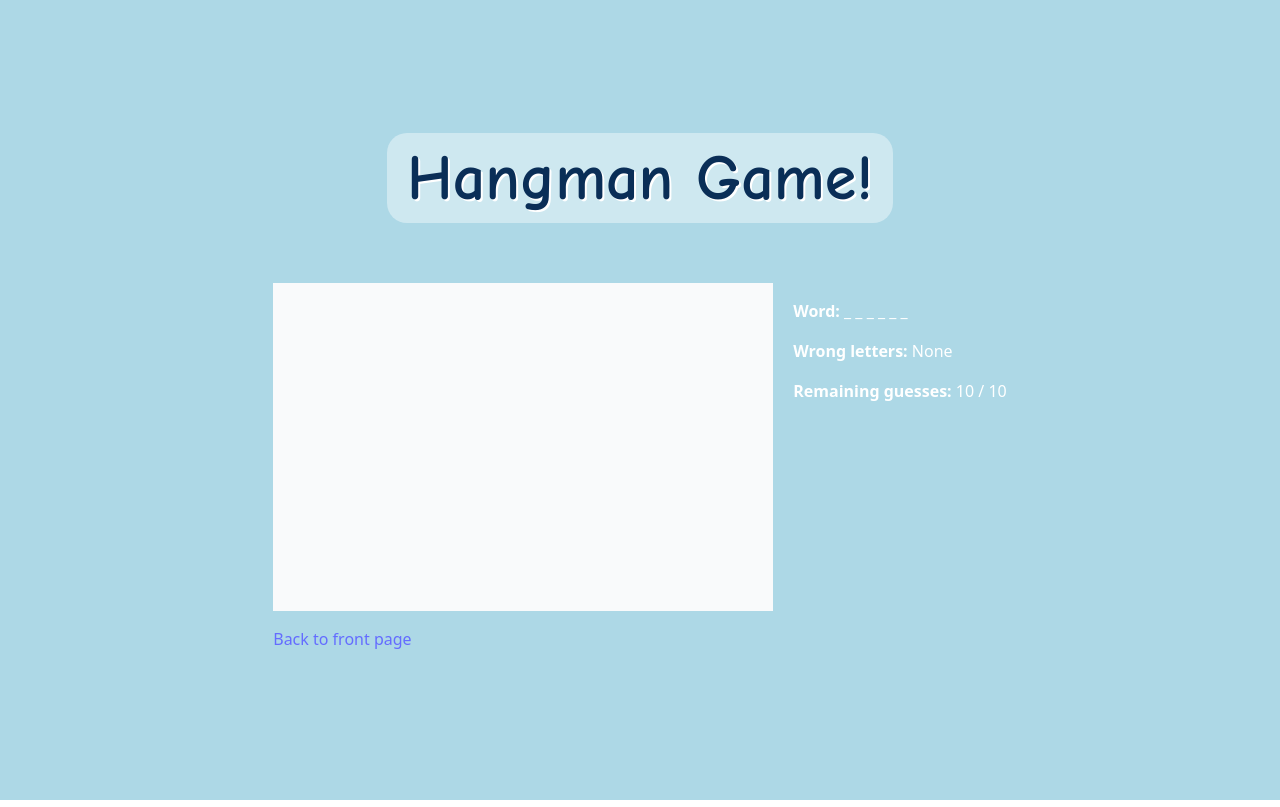
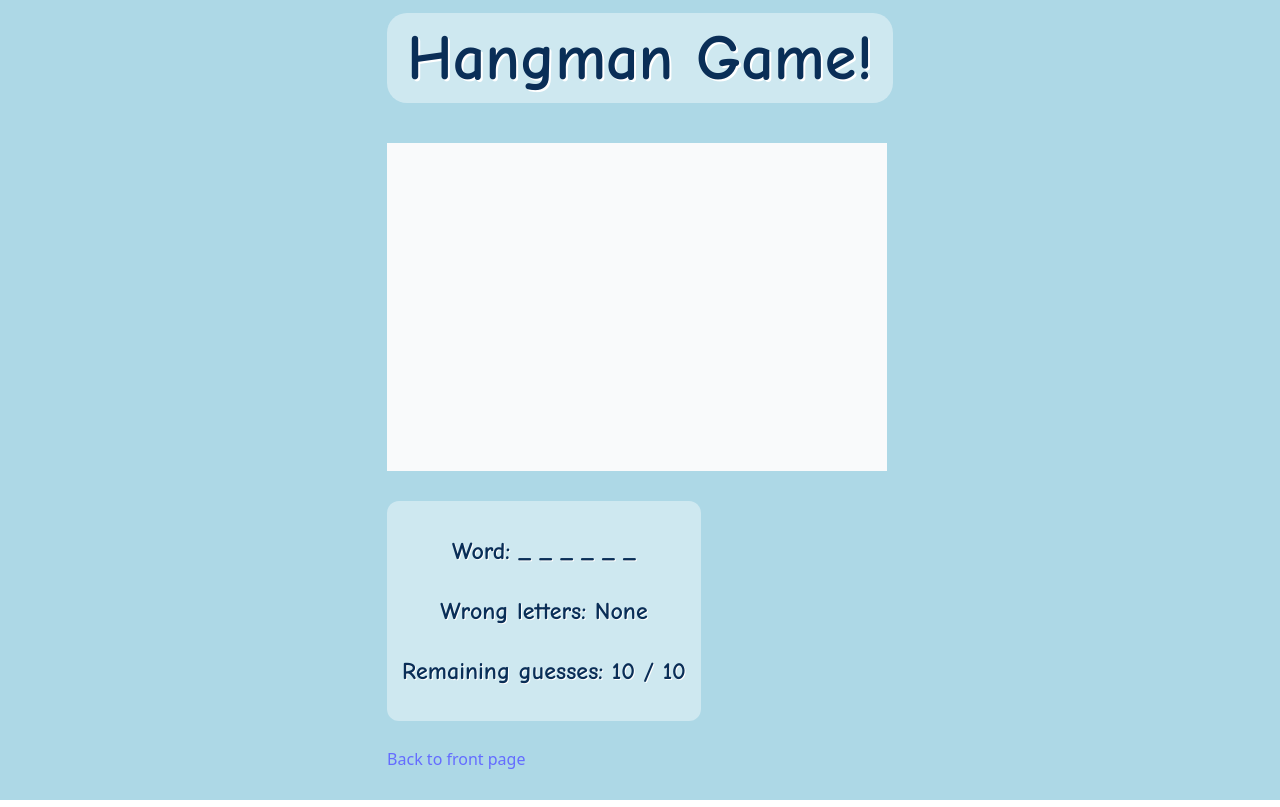
Before and after one commit to emmahaggren/accessible-minigames, a React (Vite) app: page /hangman-game in a window 1280 px wide. Built offline with nearby package versions, Linux system fonts and the light colour scheme.

Commit message:
kontrast

```diff
--- a/src/App.css
+++ b/src/App.css
@@ -2,7 +2,7 @@
 
 .title-text {
   font-family: "Comic Neue", "Poppins", sans-serif;
-  font-size: 4rem;
+  font-size: 3rem;
   font-weight: 700;
   color: #0a2e57;
   text-shadow: 2px 2px 0px #ffffff;
@@ -11,6 +11,12 @@
   background-color: rgba(255, 255, 255, 0.4);
   padding: 10px 20px;
   border-radius: 20px;
+}
+.container {
+  display: flex;
+  flex-direction: column;
+  align-items: center;
+  justify-content: center;
 }
 
 body {
@@ -25,37 +31,21 @@ body {
 .icons {
   display: flex;
   justify-content: center;
+  align-items: center;
   gap: 40px;
+  width: 100%;
+  margin: 0 auto;
 }
 
 
-
 .hangman-icon {
-  width: 200px;
-  height: 200px;
-  transition: transform 0.2s, width 0.2s, height 0.2s;
+  width: 180px;
+  height: 180px;
 }
 .hangman-icon:hover {
   transform: scale(1.1) translateY(-15px);
 }
 
-.quiz-icon {
-  width: 220px;
-  height: 220px;
-  transition: transform 0.2s, width 0.2s, height 0.2s;
-}
-.quiz-icon:hover {
-  transform: scale(1.1) translateY(-15px);
-}
-
-.jump-icon {
-  width: 220px;
-  height: 220px;
-  transition: transform 0.2s, width 0.2s, height 0.2s;
-}
-.jump-icon:hover {
-  transform: scale(1.1) translateY(-15px);
-}
 
 
 .cat {
--- a/src/hangman-game/hang-man.css
+++ b/src/hangman-game/hang-man.css
@@ -1,9 +1,4 @@
-main {
-    text-align: left;      /* overrides the global text-align */
-    display: flex;
-    flex-direction: column;
-    align-items: flex-start; /* ensures children align left */
-  }
+
   .title-text {
     font-family: "Comic Neue", "Poppins", sans-serif;
     font-size: 4rem;
@@ -32,8 +27,14 @@ main {
   }
 
   .textContainer{
-    flex: 1;
-    color: white;
-    font-size: 1rem;
-    line-height: 1.5;
+font-family: "Comic Neue", "Poppins", sans-serif;
+  font-size: 1.5rem;
+  font-weight: 600;
+  color: #0a2e57;
+  text-shadow: 1px 1px 0px #ffffff;
+  background-color: rgba(255, 255, 255, 0.4);
+  padding: 8px 15px;
+  border-radius: 12px;
+  text-align: center;
+  margin: 10px 0;
   }
--- a/src/hangman-game/hangman-game.jsx
+++ b/src/hangman-game/hangman-game.jsx
@@ -134,7 +134,7 @@ export default function HangmanGame() {
         />
 
 
-      <div className= "textContainer" >
+      <div className= "textContainer">
       <p tabIndex="0">
         {/*<strong>Secret Word:</strong> {secretWord} */}
       </p>
```
